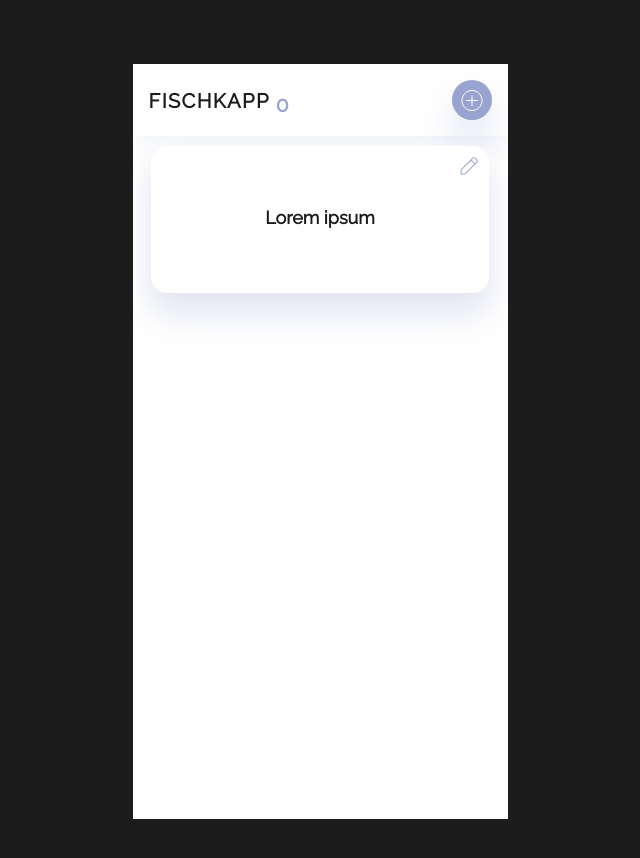
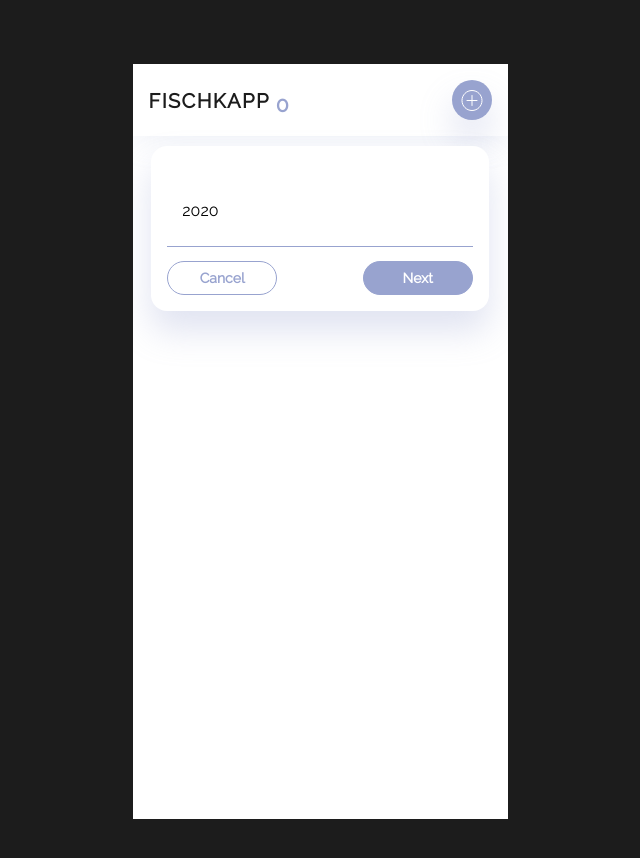
Before and after one commit to nerdbord/fischkapp-lhjevxe9, a React (Vite) app: page / in a window 1280 px wide. Shown: the top 858 px of the page, without its empty margins (320-960 px from the left). Built offline with nearby package versions, Linux system fonts and the light colour scheme.

Commit message:
textarea problem

```diff
--- a/src/App.tsx
+++ b/src/App.tsx
@@ -1,12 +1,12 @@
 import { AppContainer } from './components/AppContainer'
 import { AppHeader } from './components/AppHeader'
-import { CardComponent } from './components/CardComponent'
+import { NewCard } from './components/NewCard'
 
 function App() {
   return (
     <AppContainer>
       <AppHeader onAddCard={() => {}} cardsAmount={0} />
-      <CardComponent front="Lorem ipsum" back="Jhon Doe" />
+      <NewCard />
     </AppContainer>
   )
 }
--- a/src/components/CardEdit.tsx
+++ b/src/components/CardEdit.tsx
@@ -23,6 +23,7 @@ export const CardEdit = ({
   })
   const resizeTextArea = () => {
     if (textareaRef.current) {
+      textareaRef.current.defaultValue = '2020'
       textareaRef.current.style.height = 'auto'
       textareaRef.current.style.height = `${textareaRef.current.scrollHeight}px`
     }
--- a/src/components/CardOneSite.tsx
+++ b/src/components/CardOneSite.tsx
@@ -26,17 +26,15 @@ export const CardOneSite = ({ cardText }: CardOneSiteProps) => {
     setIsEditing(true)
     e.stopPropagation()
   }
+  const handleInputChange = (e: React.ChangeEvent<HTMLTextAreaElement>) => {
+    if (e.target) {
+      inputRef.current = e.target.value
+    }
+  }
   return !isEditing ? (
     <CardDefault text={text} onEditBtnClick={handlePencilBtn} />
   ) : (
-    <CardEdit
-      text={text}
-      onInputChange={(e: React.ChangeEvent<HTMLTextAreaElement>) => {
-        if (e.target) {
-          inputRef.current = e.target.value
-        }
-      }}
-    >
+    <CardEdit text={text} onInputChange={handleInputChange}>
       <CardButton
         text="Cancel"
         position="left"
--- /dev/null
+++ b/src/components/NewCard.tsx
@@ -0,0 +1,55 @@
+import { useEffect, useState } from 'react'
+import { CardEdit } from './CardEdit'
+import { CardButton } from './CardButton'
+import css from './NewCard.module.css'
+
+export const NewCard = () => {
+  const [isFirstSite, setisFirstSite] = useState(true)
+  const [textFront, setTextFront] = useState('')
+  const [textBack, setTextBack] = useState('')
+  useEffect(() => {
+    console.log('zmiana')
+  }, [isFirstSite])
+
+  const handleInputFront = (e: React.ChangeEvent<HTMLTextAreaElement>) => {
+    setTextFront(e.target.value)
+  }
+  const handleInputBack = (e: React.ChangeEvent<HTMLTextAreaElement>) => {
+    setTextBack(e.target.value)
+  }
+  return (
+    <div className={css.editView}>
+      {isFirstSite ? (
+        <CardEdit
+          text={textFront}
+          hideDeleteBtn={true}
+          onInputChange={handleInputFront}
+        >
+          <CardButton text="Cancel" position="left" onClick={() => {}} />
+          <CardButton
+            text="Next"
+            position="right"
+            onClick={() => {
+              setisFirstSite(false)
+            }}
+          />
+        </CardEdit>
+      ) : (
+        <CardEdit
+          text={textBack}
+          smallText={textFront}
+          onInputChange={handleInputBack}
+        >
+          <CardButton
+            text="Cancel"
+            position="left"
+            onClick={() => {
+              setisFirstSite(true)
+            }}
+          />
+          <CardButton text="Save" position="right" onClick={() => {}} />
+        </CardEdit>
+      )}
+    </div>
+  )
+}
```
Also changed, not shown: src/components/NewCard.module.css (added).
